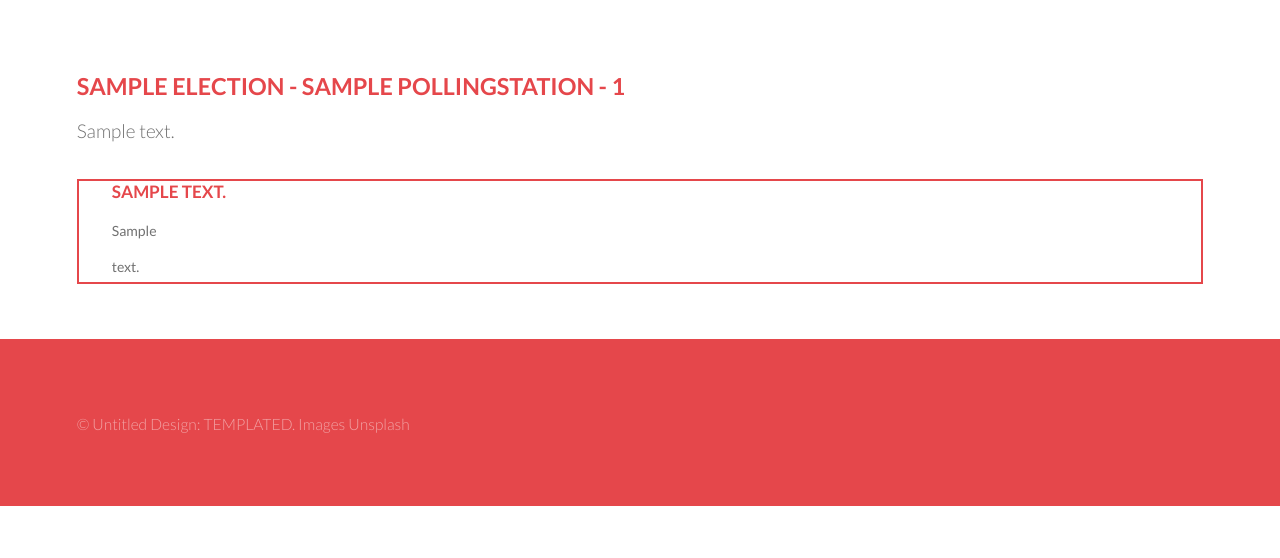
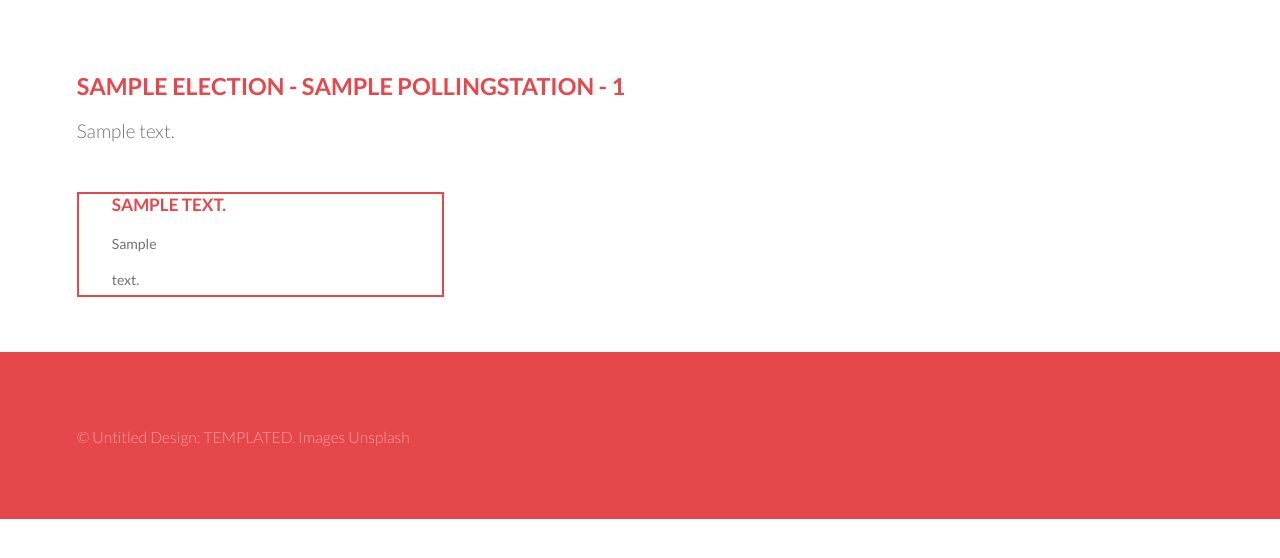
Before and after one commit to jsandovalc/libre-election, a Django app: page /elections/poll/1 in a window 1280 px wide. Shown: the part 87-645 px from the top of the page. Run offline with Django 3.2, Linux system fonts and the light colour scheme; a user stored in the database is signed in; tables that the repository leaves empty hold one stand-in row (values such as "Sample post"); some libraries are stand-ins or nearby versions.

Commit message:
Create a 3 column display.

```diff
--- a/elections/templates/poll.html
+++ b/elections/templates/poll.html
@@ -84,22 +84,24 @@
         <h3>{{ election.name }} - {{ polling_station.name }} - {{ document }}</h3>
         <p>{{ election.description }}</p>
       </header>
-      <ul class="actions vertical">
-        {% for list_ in lists %}
+    </div>
+    {% for list_ in lists %}
+      <div class="4u">
+        <ul class="actions horizontal fit">
           <li>
             <a id="{{ list_.pk }}" class="button alt fit ballot" list="{{ list_.short_description }}" href="#">
               <header>
                 <h4>{{ list_.short_description }}</h4>
                 <p>
                   {% for candidate in list_.description_list %}
-                      {{ candidate }}<br>
-                    {% endfor %}
+                    {{ candidate }}<br>
+                  {% endfor %}
                 </p>
               </header>
             </a>
           </li>
-        {% endfor %}
-      </ul>
-    </div>
+        </ul>
+      </div>
+    {% endfor %}
   </div>
 {% endblock %}
```
